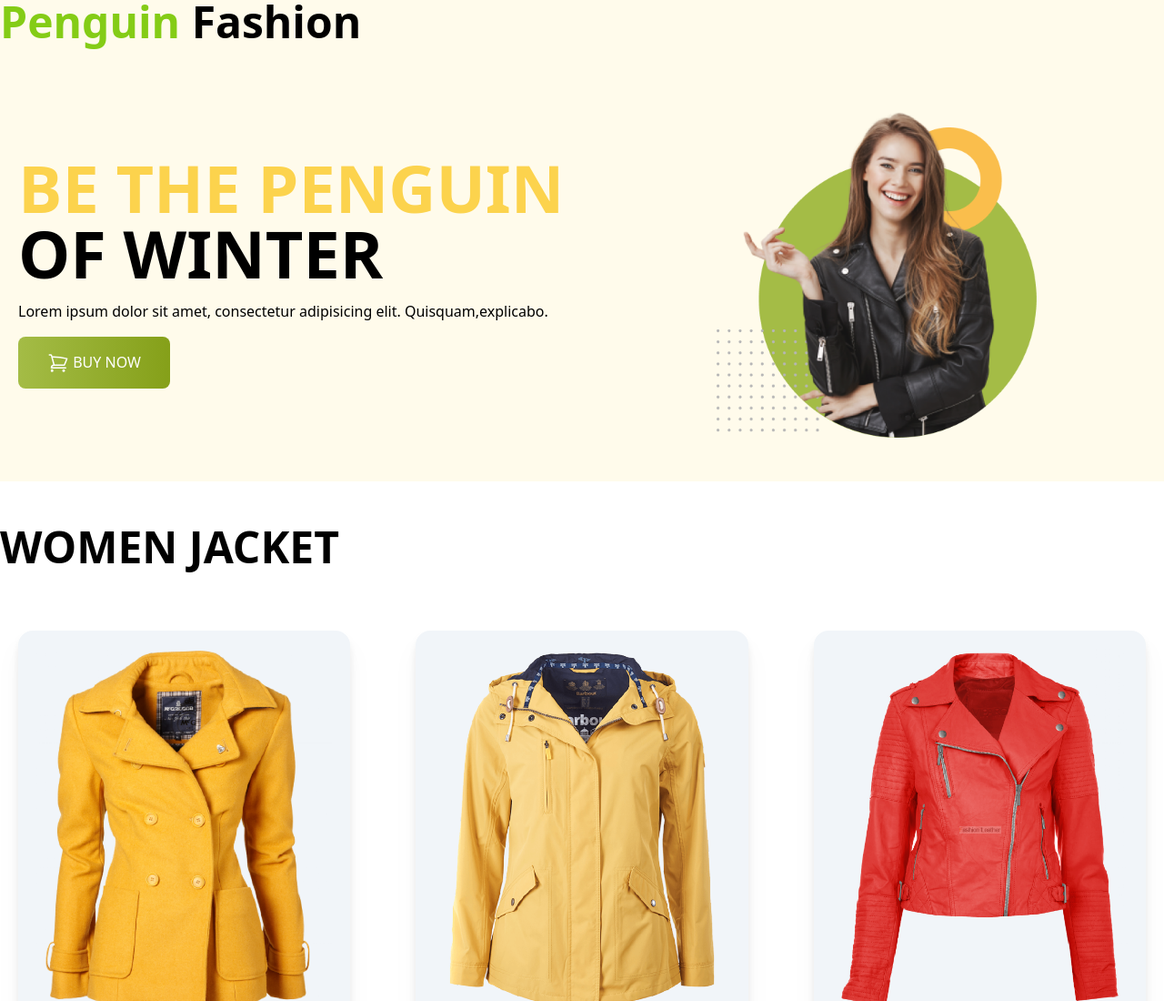
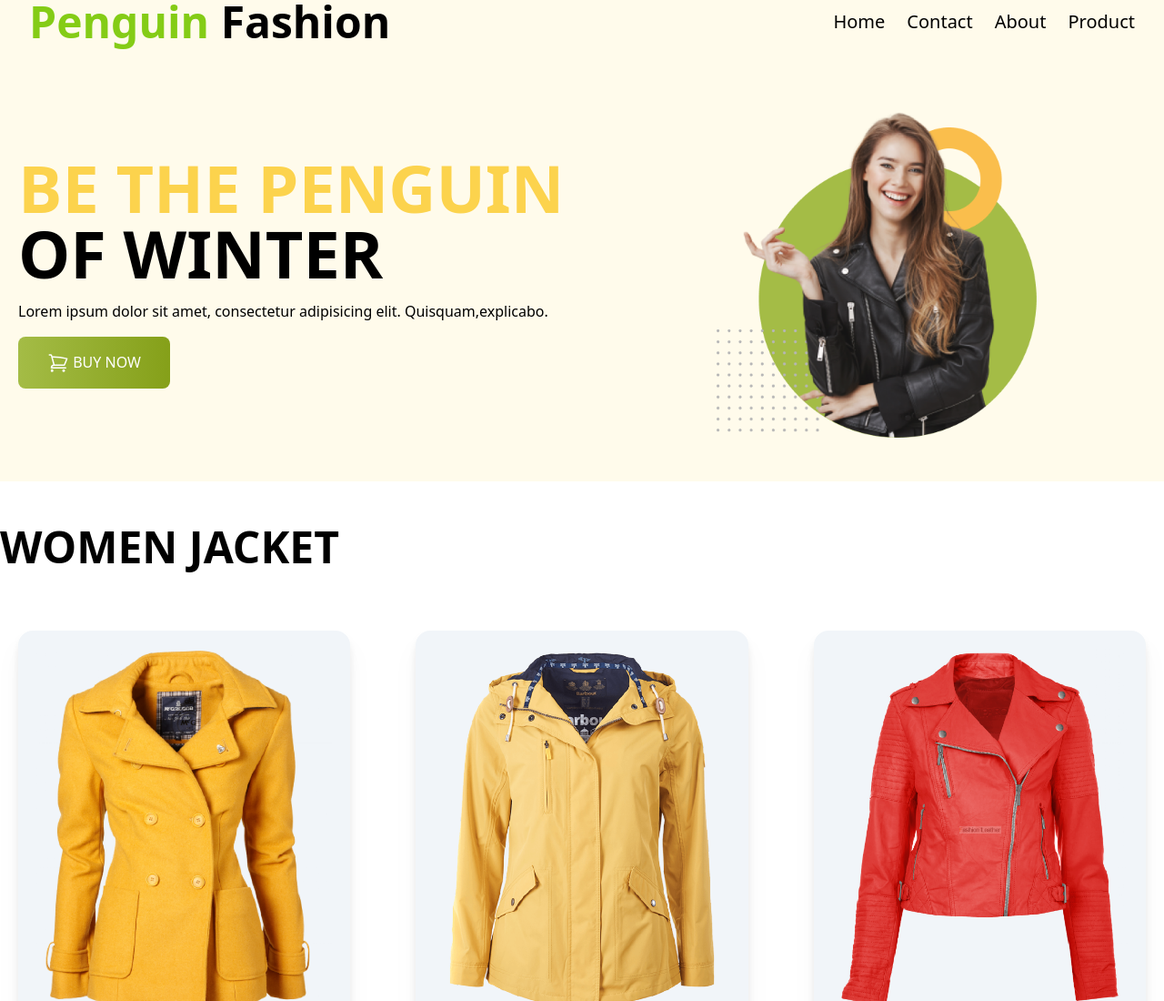
Before and after one commit to Rocky3112/penguin-fashion-tailwind, a plain HTML site: page index.html in a window 1280 px wide. Shown: the top 1100 px of the page at 91% size. Drawn offline with nearby package versions, Linux system fonts and the light colour scheme.

Commit message:
nav Bar done

```diff
--- a/index.html
+++ b/index.html
@@ -23,10 +23,15 @@
     <header class="bg-amber-50">
       <!-- nav-bar -->
       <nav class="container mx-auto">
-        <div class="flex">
+        <div class="flex items-center justify-between px-8">
             <h1 class="text-5xl font-semibold"><span class="text-lime-500">Penguin</span> Fashion</h1>
             <div>
-
+                <ul class="flex gap-6 text-xl">
+                    <li><a href="">Home</a></li>
+                    <li><a href="">Contact</a></li>
+                    <li><a href="">About</a></li>
+                    <li><a href="">Product</a></li>
+                </ul>
             </div>
         </div>
       </nav>
```
